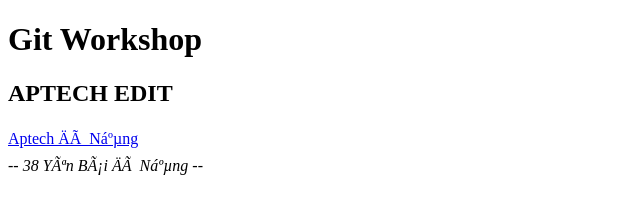
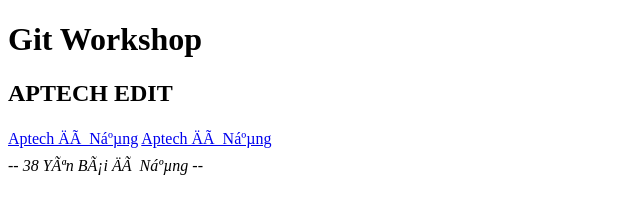
Before and after one commit to hiennt4776/web, a plain HTML site: page Index.html in a window 1280 px wide. Shown: the whole page, without its empty margins (0-640 px from the left). Drawn offline with Linux system fonts and the light colour scheme.

Commit message:
Update Index.html
1234567

```diff
--- a/Index.html
+++ b/Index.html
@@ -10,6 +10,7 @@
     <h1>Git Workshop</h1>
     <h2>APTECH EDIT  </h2>
     <a href="#">Aptech Đà Nẵng</a>
+    <a href="#">Aptech Đà Nẵng</a>
     <address> -- 38 Yên Bái Đà Nẵng -- </address>
 </body>
 </html>
```
